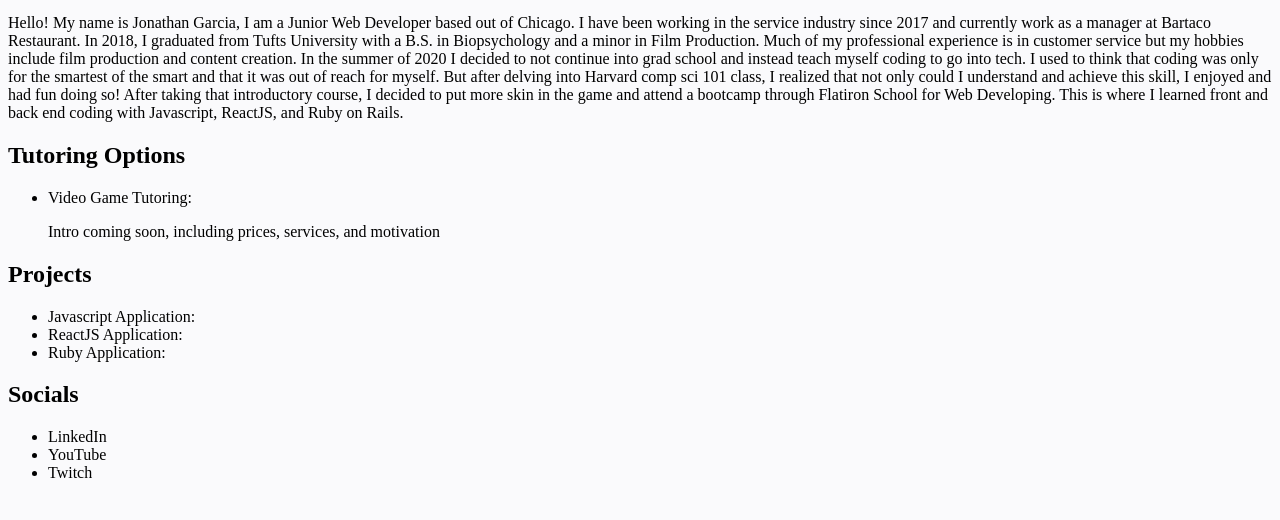
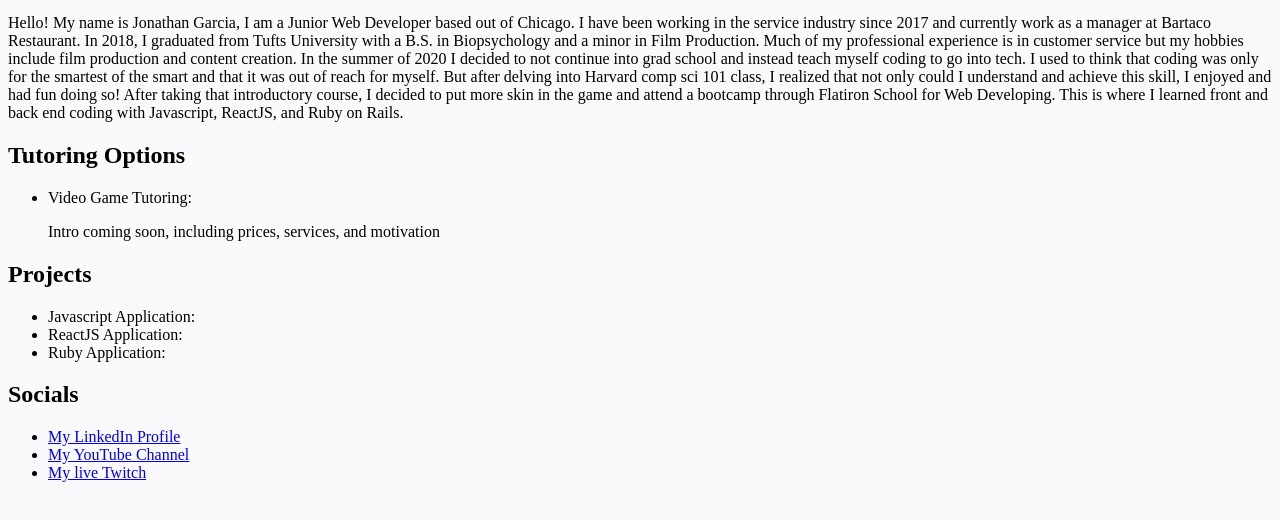
Before and after one commit to Jgarcia115/GraciasWeb, a plain HTML site: page index.html in a window 1280 px wide. Shown: the part 136-656 px from the top of the page. Drawn offline with Linux system fonts and the light colour scheme.

Commit message:
added hyperlinks to my socials

```diff
--- a/index.html
+++ b/index.html
@@ -26,9 +26,9 @@
       </ul>
     <h2 id="socials">Socials</h2>
       <ul>
-        <li>LinkedIn</li>
-        <li>YouTube</li>
-        <li>Twitch</li>
+        <li><a href="www.linkedin.com/in/jongarcia015">My LinkedIn Profile</a></li>
+        <li><a href="youtube.com/@mrgracias">My YouTube Channel </a></li>
+        <li><a href="twitch.tv/mrgracias">My live Twitch</a></li>
       </ul>
   </body>
 </html>
```
